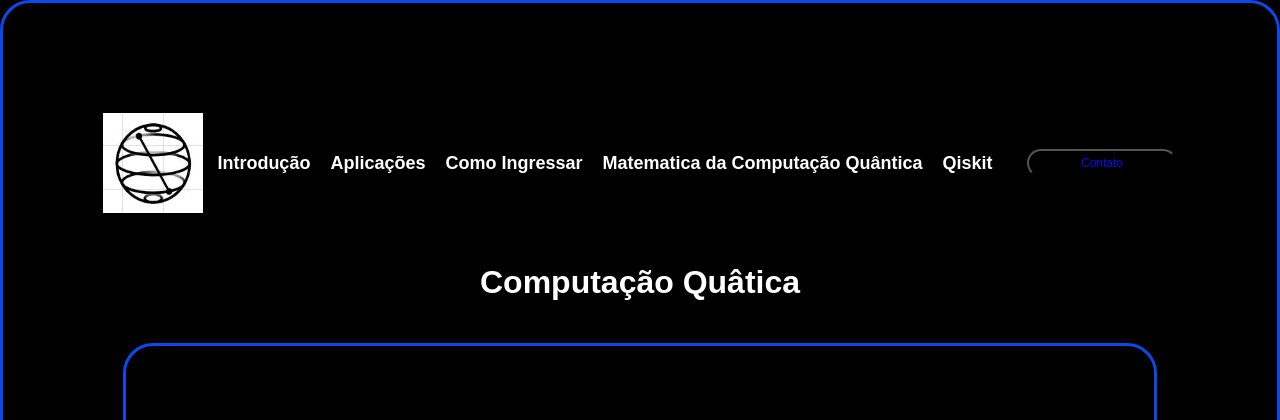
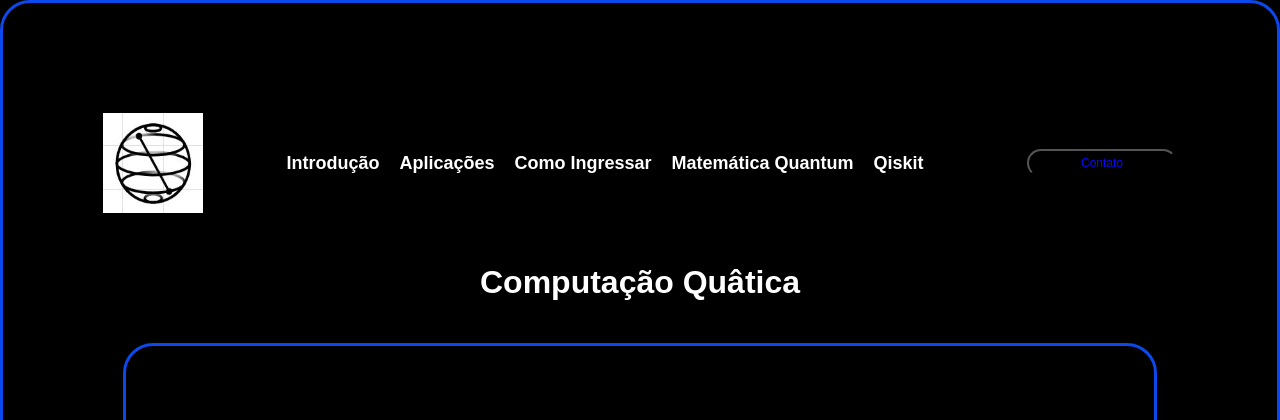
Before and after one commit to yhanusleverage/AC5-FINAL, a Flask app: page /application in a window 1280 px wide. Shown: the top 420 px of the page. Run offline with Flask 3, Linux system fonts and the light colour scheme; some libraries are stand-ins or nearby versions.

Commit message:
Update application.html

```diff
--- a/templates/application.html
+++ b/templates/application.html
@@ -32,10 +32,11 @@
 
             <div class="cabeçalho-link" class="navbar" id="navbar">
                 <ul>
+
                     <li><a href="/">Introdução</a></li>
                     <li><a href="/application">Aplicações</a></li>
                     <li><a href="/ingresso">Como Ingressar</a></li>
-                    <li><a href="/mat">Matematica da Computação Quântica</a></li>
+                    <li><a href="/mat">Matemática Quantum</a></li>
                     <li><a href="/Qiskit">Qiskit</a></li>
                     </li>
                 </ul>
```
